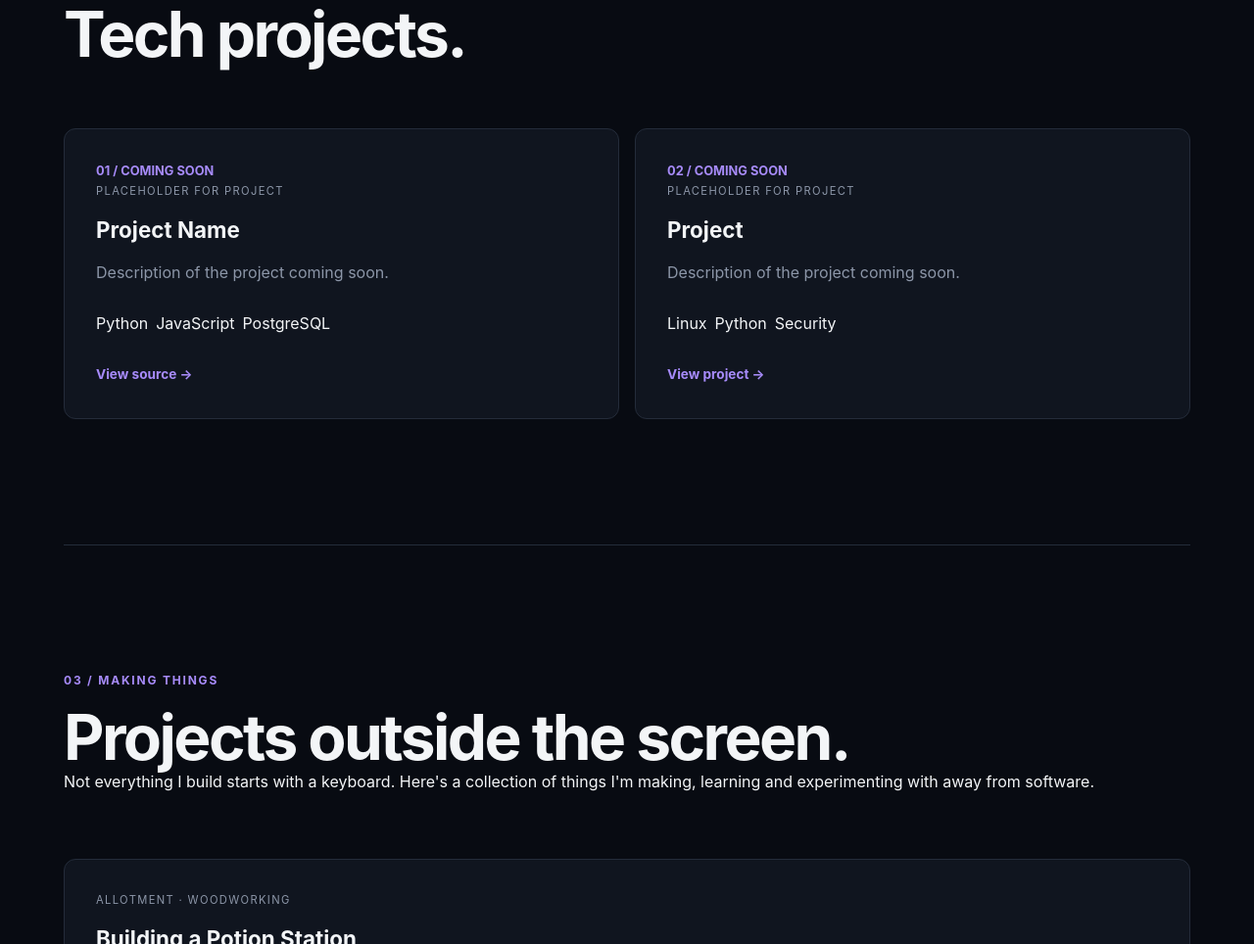
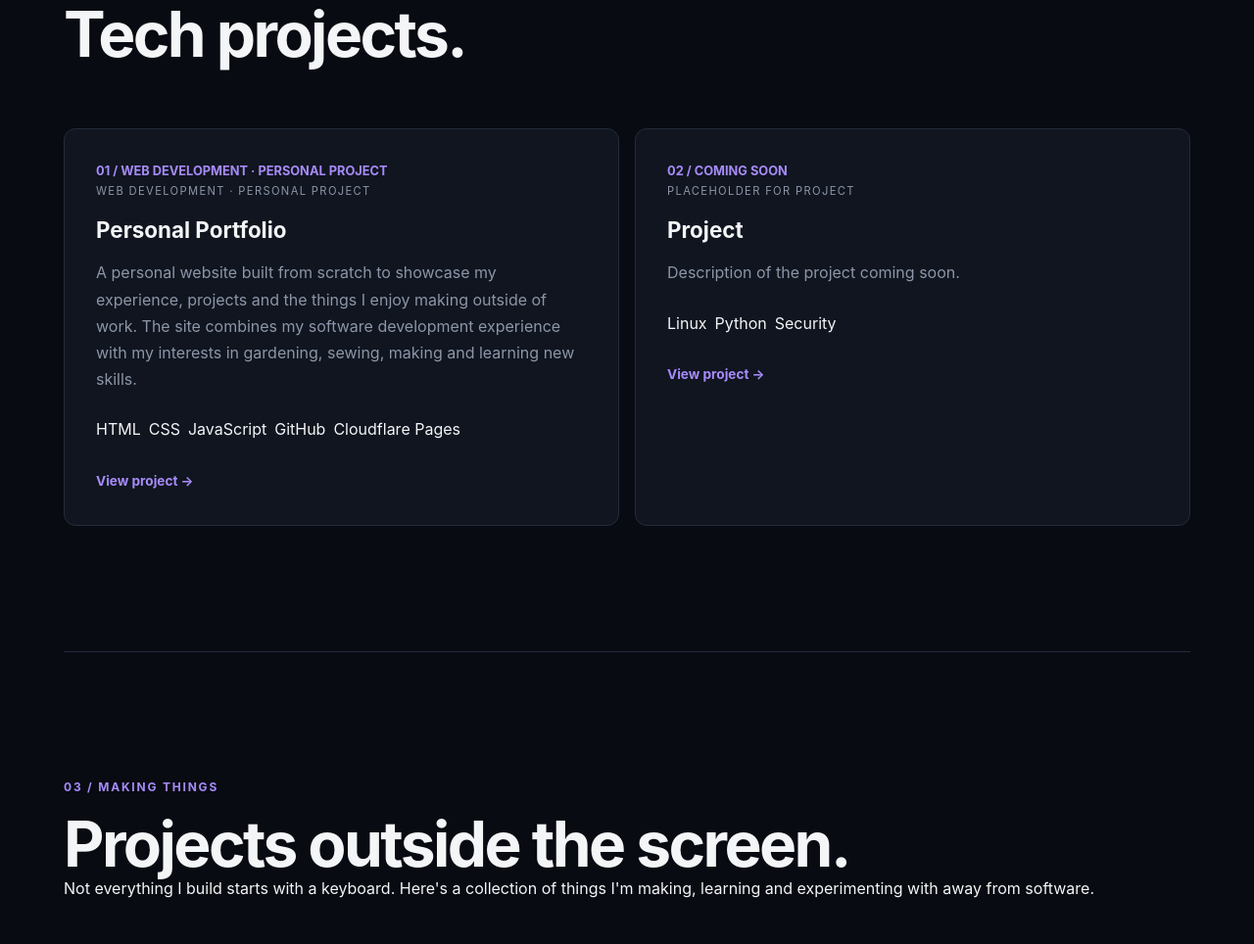
Before and after one commit to AmandaDee/hobby-site, a plain HTML site: page index.html in a window 1280 px wide. Shown: the part 1894-2858 px from the top of the page at 98% size. Drawn offline with Linux system fonts and the light colour scheme.

Commit message:
feat: add personal portfolio project

```diff
--- a/index.html
+++ b/index.html
@@ -172,43 +172,32 @@
     <div class="projects-grid">
       <article class="project-card">
         <div class="project-number" aria-hidden="true">
-          01 / COMING SOON
+          01 / WEB DEVELOPMENT · PERSONAL PROJECT
         </div>
 
-        <div>
-
-          <p class="project-type">
-            PLACEHOLDER FOR PROJECT
-          </p>
-
-          <h3>
-            Project Name
-          </h3>
-
-          <p>
-            Description of the project coming soon.
-          </p>
-
+        <div class="project-card-content"><p class="project-type">WEB DEVELOPMENT · PERSONAL PROJECT</p>
+          <h3>Personal Portfolio</h3>
+          <p> A personal website built from scratch to showcase my experience, projects and the things I enjoy making
+            outside of work. The site combines my software development experience with my interests in gardening,
+            sewing, making and learning new skills. </p>
           <ul class="tags" aria-label="Technologies used">
-            <li>Python</li>
+            <li>HTML</li>
+            <li>CSS</li>
             <li>JavaScript</li>
-            <li>PostgreSQL</li>
+            <li>GitHub</li>
+            <li>Cloudflare Pages</li>
           </ul>
 
           <a
-            href="https://github.com/YOUR_USERNAME/project"
+            href="https://github.com/AmandaDee/hobby-site/tree/main"
             class="project-link"
             target="_blank"
             rel="noopener noreferrer"
           >
-            View source
+            View project
             <span aria-hidden="true">→</span>
           </a>
-
-        </div>
-
       </article>
-
 
       <article class="project-card">
         <div class="project-number" aria-hidden="true">
```
